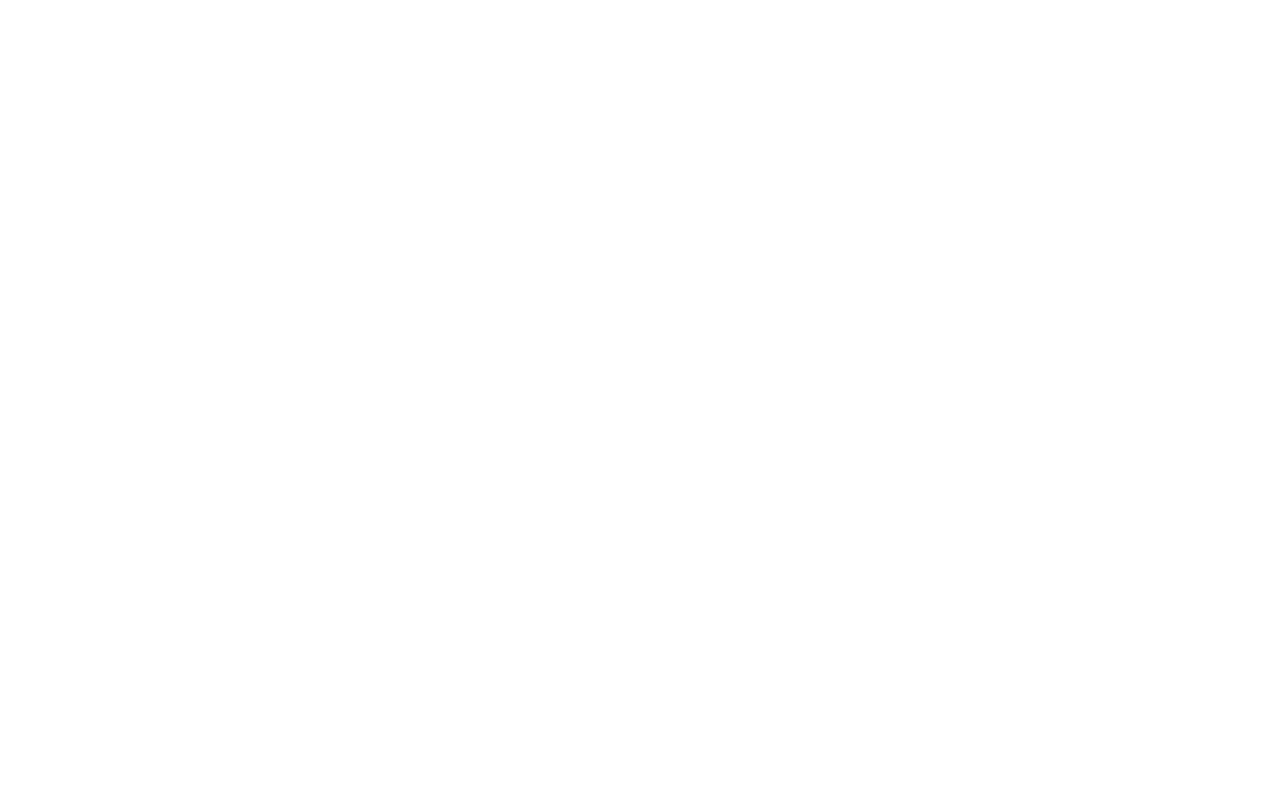
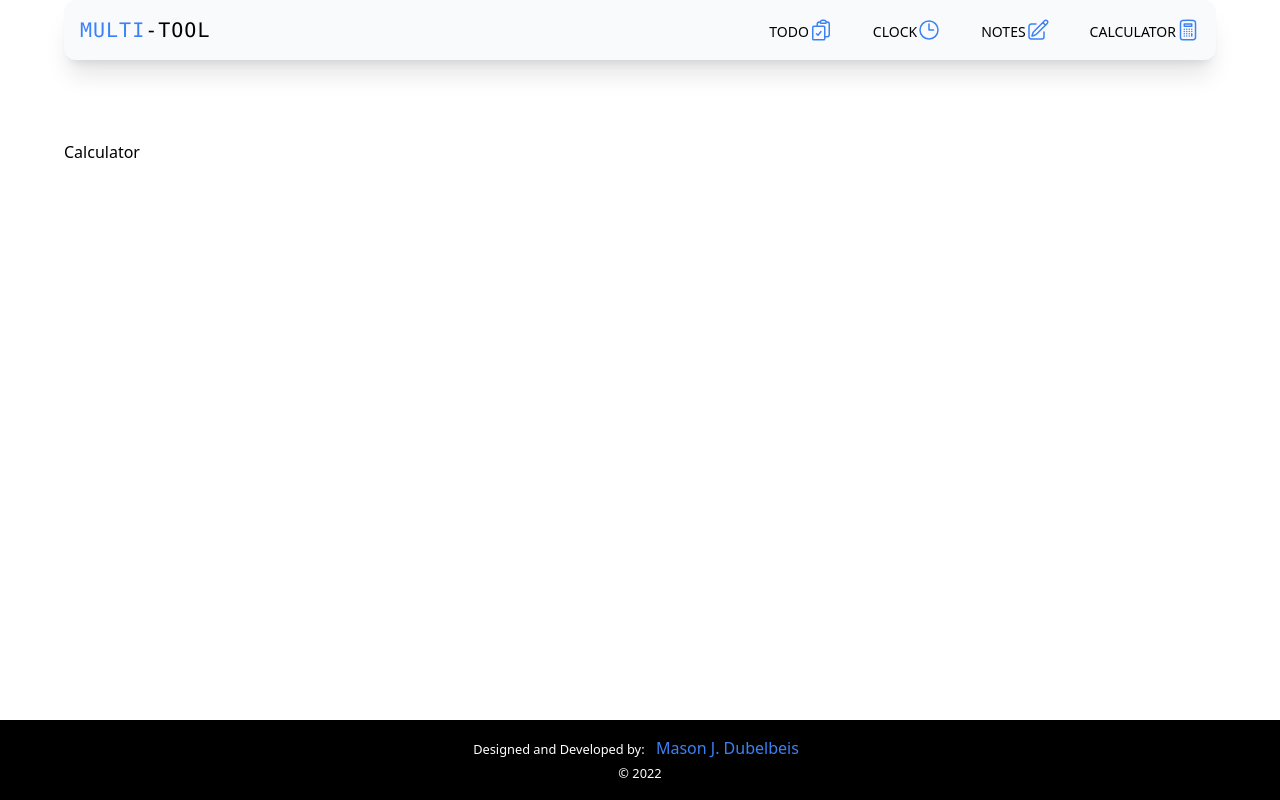
Before and after one commit to mdubelbeis/alarm-clock, a React (Vite) app: page /calculator in a window 1280 px wide. Before the commit this address had no page. Built offline with nearby package versions, Linux system fonts and the light colour scheme.

Commit message:
added Calculator page

```diff
--- a/src/components/Home/HomeNav.tsx
+++ b/src/components/Home/HomeNav.tsx
@@ -17,6 +17,11 @@ const ICON_DIMENSION = [
     d: "M16.862 4.487l1.687-1.688a1.875 1.875 0 112.652 2.652L10.582 16.07a4.5 4.5 0 01-1.897 1.13L6 18l.8-2.685a4.5 4.5 0 011.13-1.897l8.932-8.931zm0 0L19.5 7.125M18 14v4.75A2.25 2.25 0 0115.75 21H5.25A2.25 2.25 0 013 18.75V8.25A2.25 2.25 0 015.25 6H10",
     url: "/notes",
     name: "NOTES",
+  },
+  {
+    d: "M15.75 15.75V18m-7.5-6.75h.008v.008H8.25v-.008zm0 2.25h.008v.008H8.25V13.5zm0 2.25h.008v.008H8.25v-.008zm0 2.25h.008v.008H8.25V18zm2.498-6.75h.007v.008h-.007v-.008zm0 2.25h.007v.008h-.007V13.5zm0 2.25h.007v.008h-.007v-.008zm0 2.25h.007v.008h-.007V18zm2.504-6.75h.008v.008h-.008v-.008zm0 2.25h.008v.008h-.008V13.5zm0 2.25h.008v.008h-.008v-.008zm0 2.25h.008v.008h-.008V18zm2.498-6.75h.008v.008h-.008v-.008zm0 2.25h.008v.008h-.008V13.5zM8.25 6h7.5v2.25h-7.5V6zM12 2.25c-1.892 0-3.758.11-5.593.322C5.307 2.7 4.5 3.65 4.5 4.757V19.5a2.25 2.25 0 002.25 2.25h10.5a2.25 2.25 0 002.25-2.25V4.757c0-1.108-.806-2.057-1.907-2.185A48.507 48.507 0 0012 2.25z",
+    url: "/calculator",
+    name: "CALCULATOR",
   },
 ];
 
--- a/src/main.tsx
+++ b/src/main.tsx
@@ -10,6 +10,7 @@ import Todo from "./pages/Todo";
 import Notes from "./pages/Notes";
 import HomeNav from "./components/Home/HomeNav";
 import HomePage from "./pages/HomePage";
+import Calculator from "./pages/Calculator";
 
 ReactDOM.createRoot(document.getElementById("root") as HTMLElement).render(
   <BrowserRouter>
@@ -21,6 +22,7 @@ ReactDOM.createRoot(document.getElementById("root") as HTMLElement).render(
         <Route path="clock/timer" element={<Timer />} />
         <Route path="/todo" element={<Todo />} />
         <Route path="/notes" element={<Notes />} />
+        <Route path="/calculator" element={<Calculator />} />
       </Route>
     </Routes>
   </BrowserRouter>
--- /dev/null
+++ b/src/pages/Calculator.tsx
@@ -0,0 +1,7 @@
+import React from "react";
+
+const Calculator: React.FC = () => {
+  return <div>Calculator</div>;
+};
+
+export default Calculator;
```
